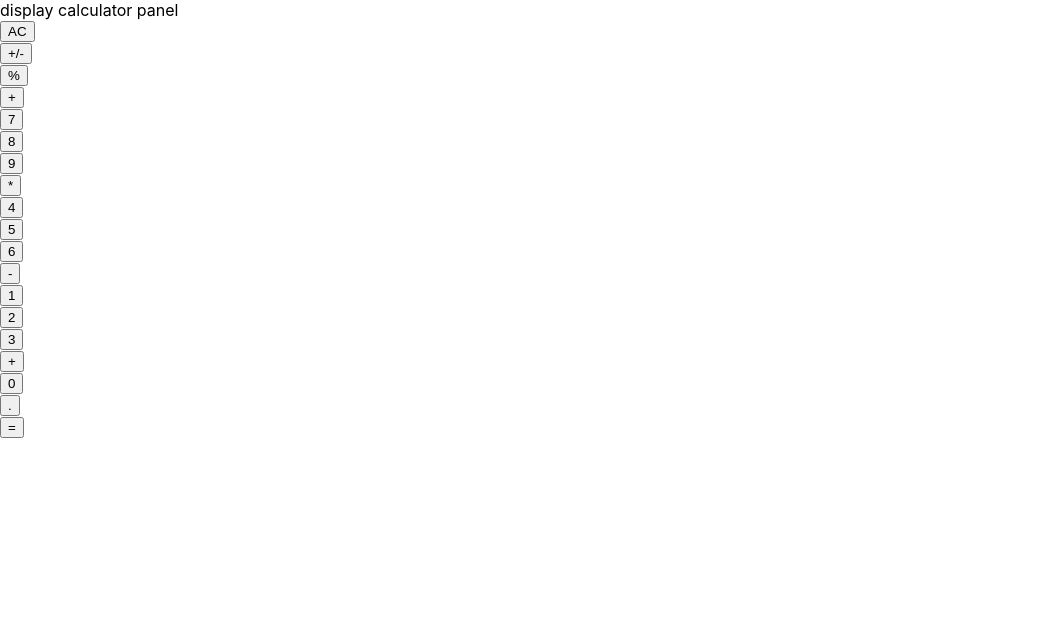
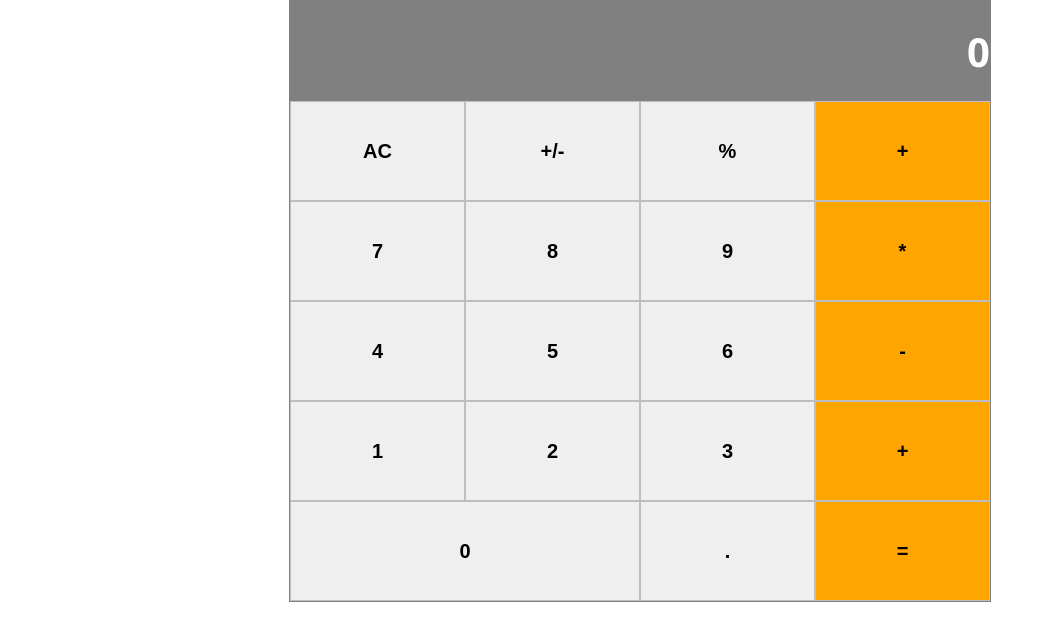
Before and after one commit to grace-mugoiri/react-calc, a React (Create React App) app: page / in a window 1280 px wide. Shown: the top 640 px of the page, without its empty margins (0-1054 px from the left). Built offline with nearby package versions, Linux system fonts and the light colour scheme.

Commit message:
add styling to the files

```diff
--- a/src/components/App.js
+++ b/src/components/App.js
@@ -6,7 +6,7 @@ import ButtonPanel from './ButtonPanel';
 class App extends React.Component {
   render() {
     return (
-      <div className='app'>
+      <div id='app'>
         <Display value={'display calculator panel'} />
         <ButtonPanel />
       </div>
--- a/src/components/button.js
+++ b/src/components/button.js
@@ -3,16 +3,19 @@ import PropTypes from 'prop-types';
 
 class Button extends React.Component {
   render() {
+    const widthStyle = (this.props.wide) ? 'widthStyle' : '';
     return (
-      <div>
-        <button>
-          {this.props.name}
-        </button>
-      </div>
+      <button
+        id='button'
+        className={widthStyle}
+        style={{ backgroundColor: this.props.color }}>
+        {this.props.name}
+      </button>
     );
   }
 }
 
-Button.propTypes = { name: PropTypes.string };
+Button.propTypes = { name: PropTypes.string, color: PropTypes.string };
+Button.defaultProps = { color: 'orange' };
 
 export default Button;
--- a/src/components/buttonPanel.js
+++ b/src/components/buttonPanel.js
@@ -5,37 +5,37 @@ class ButtonPanel extends React.Component {
   render() {
     return (
       <div id='button-panel'>
-        <div className='Group1'>
-          <Button name = 'AC' />
-          <Button name = '+/-' />
-          <Button name = '%' />
+        <div className='group-1'>
+          <Button name = 'AC' color='##e0e0e0'/>
+          <Button name = '+/-' color='##e0e0e0'/>
+          <Button name = '%' color='##e0e0e0'/>
           <Button name = '+' />
         </div>
 
-        <div className='Group2'>
-          <Button name = '7' />
-          <Button name = '8' />
-          <Button name = '9' />
+        <div className='group-2'>
+          <Button name = '7' color='##e0e0e0'/>
+          <Button name = '8' color='##e0e0e0'/>
+          <Button name = '9' color='##e0e0e0'/>
           <Button name = '*' />
         </div>
 
-        <div className='Group3'>
-          <Button name = '4' />
-          <Button name = '5' />
-          <Button name = '6' />
+        <div className='group-3'>
+          <Button name = '4' color='##e0e0e0'/>
+          <Button name = '5' color='##e0e0e0'/>
+          <Button name = '6' color='##e0e0e0'/>
           <Button name = '-' />
         </div>
 
-        <div className='Group4'>
-          <Button name = '1' />
-          <Button name = '2' />
-          <Button name = '3' />
+        <div className='group-4'>
+          <Button name = '1' color='##e0e0e0'/>
+          <Button name = '2' color='##e0e0e0'/>
+          <Button name = '3' color='##e0e0e0'/>
           <Button name = '+' />
         </div>
 
-        <div className='Group5'>
-          <Button name = '0' />
-          <Button name = '.' />
+        <div className='group-5'>
+          <Button name = '0' color='##e0e0e0' wide={true}/>
+          <Button name = '.' color='##e0e0e0'/>
           <Button name = '=' />
         </div>
       </div>
--- a/src/components/display.js
+++ b/src/components/display.js
@@ -4,16 +4,17 @@ import PropTypes from 'prop-types';
 class Display extends React.Component {
   render() {
     return (
-      <div className='display'>
-        <div className='display-value'>
-          {this.props.value}
+      <div id='display'>
+        <div className='displayValue'>
+          {this.props.displayValue}
         </div>
       </div>
     );
   }
 }
 
-Display.PropTypes = { value: PropTypes.string };
-Display.defaultProps = { value: '0' };
+Display.propTypes = { displayValue: PropTypes.string };
+
+Display.defaultProps = { displayValue: '0' };
 
 export default Display;
--- a/src/index.css
+++ b/src/index.css
@@ -1,13 +1,54 @@
 body {
 	margin: 0;
-	font-family: -apple-system, BlinkMacSystemFont, "Segoe UI", "Roboto", "Oxygen",
-	  "Ubuntu", "Cantarell", "Fira Sans", "Droid Sans", "Helvetica Neue",
-	  sans-serif;
+	font-family:  "Segoe UI", "Roboto", "Oxygen",
+	  "Ubuntu", "Cantarell", "Fira Sans", "Droid Sans", "Helvetica Neue";
 	-webkit-font-smoothing: antialiased;
 	-moz-osx-font-smoothing: grayscale;
-  }
+}
 
-  code {
-	font-family: source-code-pro, Menlo, Monaco, Consolas, "Courier New",
+code {
+	font-family:  "Courier New",
 	  monospace;
-  }
+}
+#root {
+	border: 1px grey solid;
+	width: 700px;
+	margin: auto;
+}
+#app {
+	display: flex;
+	flex-direction: column;
+
+}
+#display {
+	display: flex;
+	background-color: grey;
+	height: 100px;
+	font-weight: bold;
+	color: white;
+	padding: 5	px;
+	font-size: 40px;
+	text-align: right;
+	align-items: center;
+	justify-content: flex-end;
+}
+#button {
+	width: 25%;
+	font-size: 20px;
+	display: flex;
+	align-items: center;
+	justify-content: center;
+	border: 1px solid #bfbebe;
+	font-weight: bold;
+}
+.widthStyle {
+	flex: 2;
+}
+#button-panel div[class*='group'] {
+	height: 100px;
+	display: flex;
+	flex-direction: row;
+}
+.displayValue {
+	width: 95%;
+}
--- a/src/index.js
+++ b/src/index.js
@@ -1,6 +1,6 @@
 import React from 'react';
 import ReactDOM from 'react-dom';
 import './index.css';
-import App from './components/app';
+import App from './components/App';
 
 ReactDOM.render(<App />, document.getElementById('root'));
```
